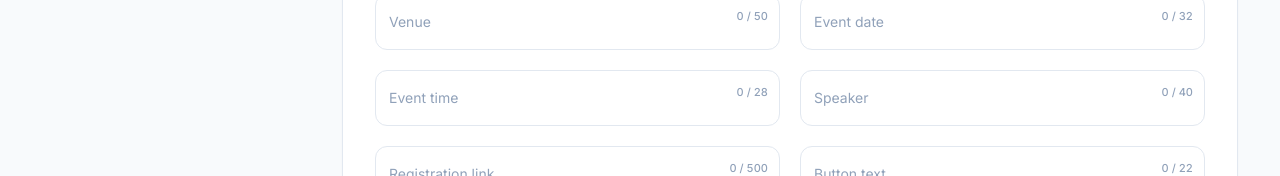
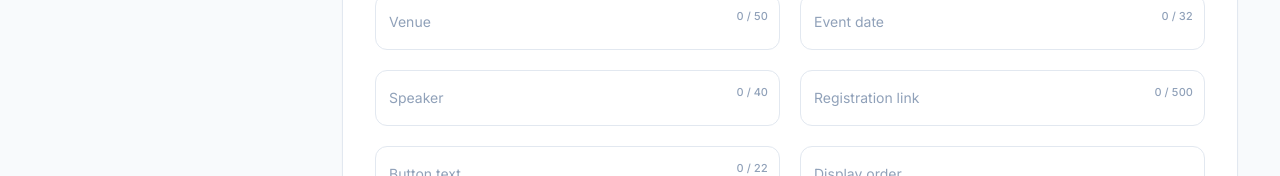
Before and after one commit to AmaanKhanAMP/AIF-cms, a Next.js app: page /home/events/new in a window 1280 px wide. Shown: the part 1025-1201 px from the top of the page. Built offline with nearby package versions, Linux system fonts and the light colour scheme; no server answers.

Commit message:
Update CMS forms to match frontend requirements

```diff
--- a/components/content/ContentFormPage.jsx
+++ b/components/content/ContentFormPage.jsx
@@ -35,12 +35,18 @@ export default function ContentFormPage({
   const [saving, setSaving] = useState(false);
   const [dynamicOptions, setDynamicOptions] = useState({});
 
-  // Hard block unused Latest Projects fields even if an old config/cache still lists them.
+  // Hard block unused fields even if an old config/cache still lists them.
   const limitedFields = useMemo(() => {
-    const blocked =
-      resource === "home-projects"
-        ? new Set(["description", "button_text", "button_link"])
-        : null;
+    const blockedByResource = {
+      "home-projects": new Set(["description", "button_text", "button_link"]),
+      "hero-banners": new Set(["description"]),
+      "home-events": new Set(["event_time"]),
+      "featured-events": new Set(["registration_link"]),
+      "upcoming-events": new Set(["event_time", "registration_link"]),
+      "past-events": new Set(["event_time", "registration_link"]),
+      "gallery-items": new Set(["event_time", "registration_link"]),
+    };
+    const blocked = blockedByResource[resource] || null;
     const next = withFieldLimits(resource, fields || []).filter(
       (field) => !blocked || !blocked.has(field.name)
     );
@@ -56,11 +62,28 @@ export default function ContentFormPage({
         const res = await service.get(id);
         if (!cancelled) {
           const raw = { ...defaults, ...(res.data || {}) };
-          // Drop unused Latest Projects keys so they never linger in form state.
+          // Drop unused keys so they never linger in form state / payloads.
           if (resource === "home-projects") {
             delete raw.description;
             delete raw.button_text;
             delete raw.button_link;
+          }
+          if (resource === "hero-banners") {
+            delete raw.description;
+          }
+          if (resource === "home-events") {
+            delete raw.event_time;
+          }
+          if (resource === "featured-events") {
+            delete raw.registration_link;
+          }
+          if (
+            resource === "upcoming-events" ||
+            resource === "past-events" ||
+            resource === "gallery-items"
+          ) {
+            delete raw.event_time;
+            delete raw.registration_link;
           }
           setForm(raw);
         }
--- a/utils/fieldLimits.js
+++ b/utils/fieldLimits.js
@@ -15,9 +15,8 @@ export const FIELD_LIMITS = {
     // Hero H1 ~2 lines @ 52px / 650px; accent is a short highlight word/phrase
     title: 48,
     title_accent: 24,
-    // Subtitle / description share the lead paragraph (~3–4 lines)
+    // Subtitle is the lead paragraph (~3–4 lines); description is unused
     subtitle: 160,
-    description: 160,
     primary_btn_text: 22,
     primary_btn_link: URL_MAX,
     secondary_btn_text: 22,
@@ -42,7 +41,6 @@ export const FIELD_LIMITS = {
     description: 180,
     venue: 50,
     event_date: 32,
-    event_time: 28,
     speaker: 40,
     registration_link: URL_MAX,
     button_text: 22,
@@ -65,7 +63,6 @@ export const FIELD_LIMITS = {
     event_date: 32,
     event_time: 28,
     category: 24,
-    registration_link: URL_MAX,
     banner_image: IMAGE_URL_MAX,
   },
   "upcoming-events": {
@@ -74,9 +71,7 @@ export const FIELD_LIMITS = {
     description: 120,
     venue: 50,
     event_date: 32,
-    event_time: 28,
     category: 24,
-    registration_link: URL_MAX,
     image_url: IMAGE_URL_MAX,
   },
   "past-events": {
@@ -85,9 +80,7 @@ export const FIELD_LIMITS = {
     description: 380,
     category: 24,
     event_date: 32,
-    event_time: 28,
     venue: 50,
-    registration_link: URL_MAX,
     image_url: IMAGE_URL_MAX,
   },
   "gallery-items": {
@@ -95,9 +88,7 @@ export const FIELD_LIMITS = {
     description: 380,
     category: 24,
     event_date: 32,
-    event_time: 28,
     venue: 50,
-    registration_link: URL_MAX,
     image_url: IMAGE_URL_MAX,
   },
   "navbar-items": {
--- a/utils/resourceConfigs.js
+++ b/utils/resourceConfigs.js
@@ -23,7 +23,7 @@ export const resourceConfigs = {
       { name: "title", label: "Title", required: true },
       { name: "title_accent", label: "Title accent" },
       { name: "subtitle", label: "Subtitle" },
-      { name: "description", label: "Description", type: "textarea" },
+      // Homepage hero uses subtitle only — do not add a Description field.
       { name: "primary_btn_text", label: "Primary button text" },
       { name: "primary_btn_link", label: "Primary button link" },
       { name: "secondary_btn_text", label: "Secondary button text" },
@@ -106,7 +106,7 @@ export const resourceConfigs = {
       { name: "description", label: "Description", type: "textarea" },
       { name: "venue", label: "Venue" },
       { name: "event_date", label: "Event date" },
-      { name: "event_time", label: "Event time" },
+      // Homepage event cards show date only — do not add Event time.
       { name: "speaker", label: "Speaker" },
       { name: "registration_link", label: "Registration link" },
       { name: "button_text", label: "Button text" },
@@ -149,7 +149,7 @@ export const resourceConfigs = {
       { name: "event_date", label: "Event date" },
       { name: "event_time", label: "Event time" },
       { name: "category", label: "Category" },
-      { name: "registration_link", label: "Registration link" },
+      // Events page featured card has no registration CTA.
       { name: "display_order", label: "Display order", type: "number" },
       { name: "status", label: "Status", type: "select", options: STATUS_OPTIONS },
     ],
@@ -166,9 +166,8 @@ export const resourceConfigs = {
       { name: "description", label: "Description", type: "textarea" },
       { name: "venue", label: "Venue" },
       { name: "event_date", label: "Event date" },
-      { name: "event_time", label: "Event time" },
       { name: "category", label: "Category" },
-      { name: "registration_link", label: "Registration link" },
+      // Event cards show date/venue only — no time or registration link.
       { name: "display_order", label: "Display order", type: "number" },
       { name: "status", label: "Status", type: "select", options: STATUS_OPTIONS },
     ],
@@ -192,9 +191,8 @@ export const resourceConfigs = {
       },
       { name: "venue", label: "Venue" },
       { name: "event_date", label: "Event date" },
-      { name: "event_time", label: "Event time" },
       { name: "category", label: "Category" },
-      { name: "registration_link", label: "Details / registration link" },
+      // Past event cards show date/venue only — no time or registration link.
       { name: "display_order", label: "Display order", type: "number" },
       { name: "status", label: "Status", type: "select", options: STATUS_OPTIONS },
     ],
```
